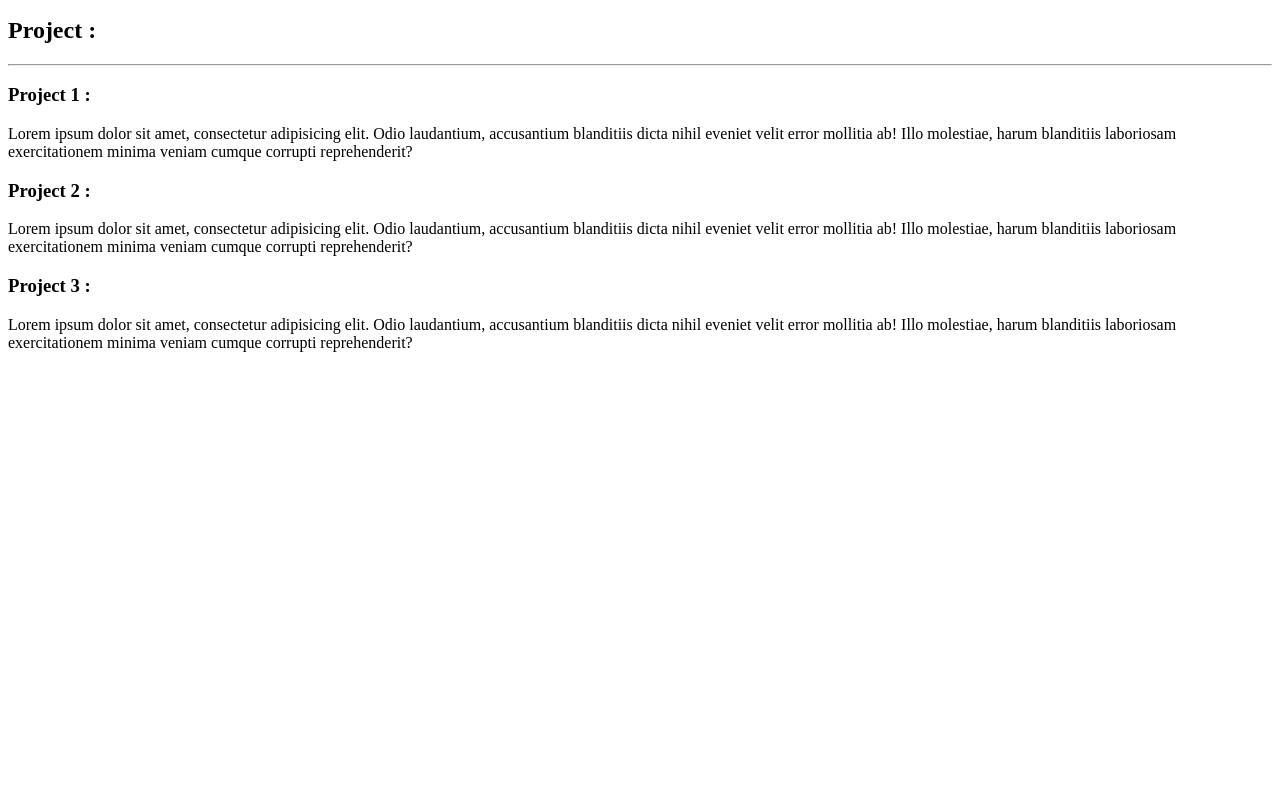
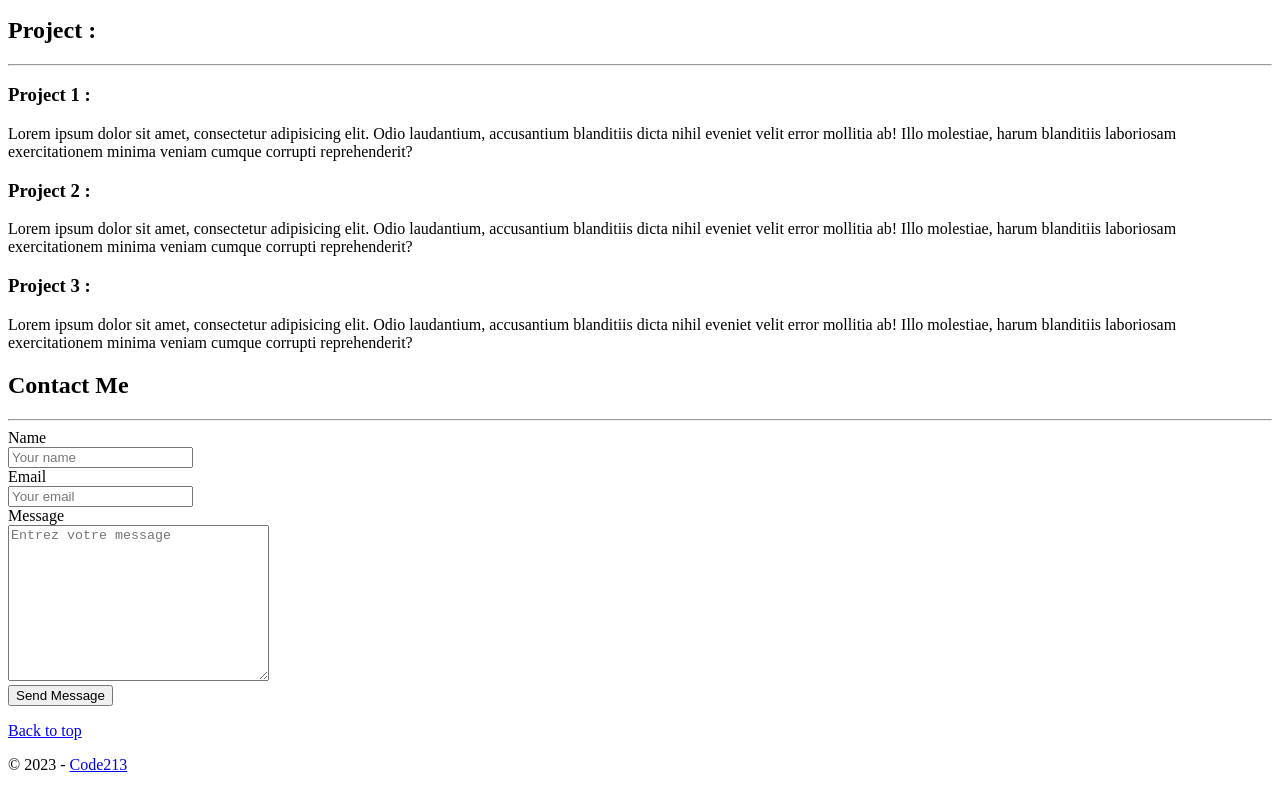
Before and after one commit to Rynn76/challenge4, a plain HTML site: page index.html in a window 1280 px wide. Shown: the part 785-1575 px from the top of the page. Before the commit the page ends 1153 px from the top, so only its background shows below. Drawn offline with Linux system fonts and the light colour scheme.

Commit message:
Second commit

```diff
--- a/index.html
+++ b/index.html
@@ -79,14 +79,34 @@
                </div>
 
             </div>
-    </section>
-
-
+    </section id="contact">
+    <h2>Contact Me</h2>
+    <hr>
+    <form  method="get">
+     <div>
+       <label for="name">Name</label>
+       <br>
+       <input type="text" name="name" id="name" placeholder="Your name">
+     </div>
+     <div>
+       <label for="email">Email</label>
+       <br>
+       <input type="email" name="email" id="email" placeholder="Your email">
+     </div>
+     <div>
+      <label for="message">Message </label>
+      <br>
+      <textarea name="message" id="message" cols="30" rows="10" placeholder="Entrez votre message"></textarea>
+     </div>
+     <input type="submit" value="Send Message">
+    </form>
    </section>
-
   </main>
   <footer>
-
+<p>
+  <a href="#top">Back to top</a>
+</p>
+<p>&copy; 2023 - <a href="https://code213.tech" target="_blank">Code213</a></p>
 
   </footer>
 </body>
```
